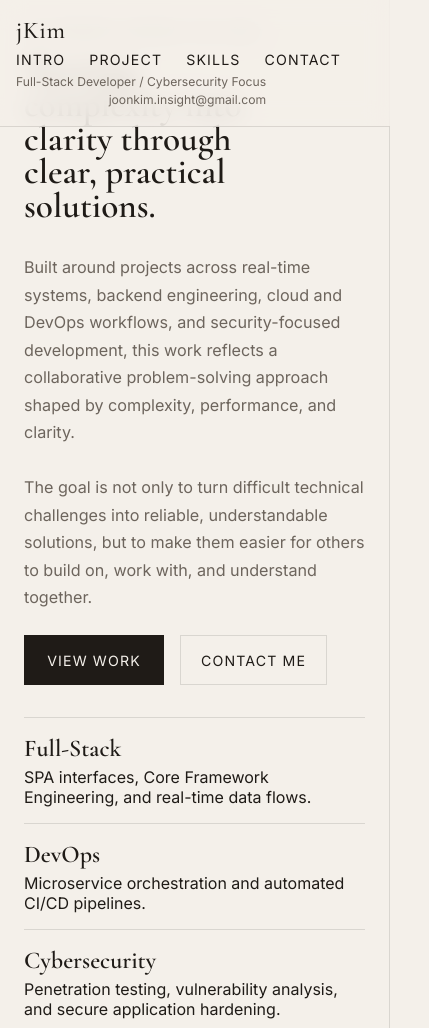
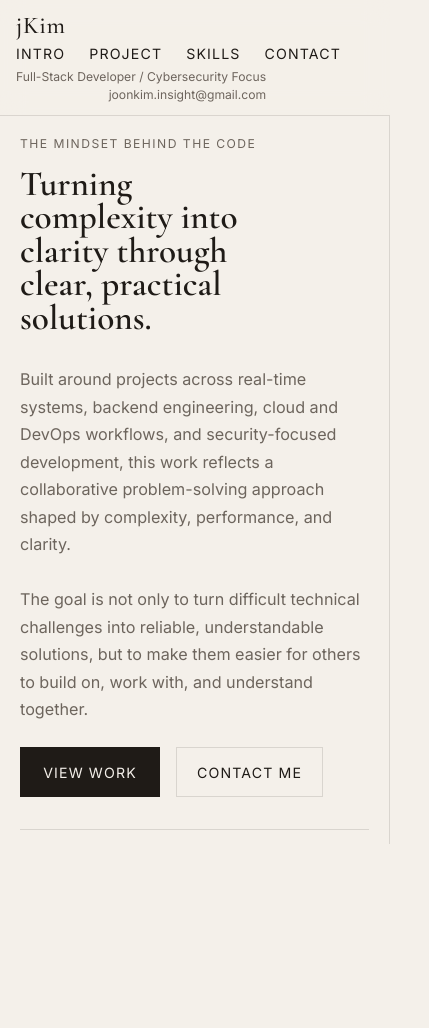
Before and after one commit to kurizma/portfolio, a plain HTML site: page index.html in a window 390 px wide. Shown: the top 1028 px of the page, 429 px wide, since content can reach past the window. After the commit the page ends 844 px from the top, so only its background shows below. Drawn offline with nearby package versions, Linux system fonts and the light colour scheme.

Commit message:
mobile fix

```diff
--- a/assets/css/styles.css
+++ b/assets/css/styles.css
@@ -237,33 +237,63 @@ h2 {
   pointer-events: none;
 }
 
+/* Mobile */
 @media (max-width: 900px) {
+  :root {
+    --header-h: 116px;
+  }
+
+  html,
   body {
-    overflow: auto;
+    height: 100%;
+  }
+
+  html {
+    scroll-padding-top: var(--header-h);
+  }
+
+  body {
+    overflow-x: hidden;
+    overflow-y: auto;
   }
 
   .site-header {
+    position: fixed;
+    inset: 0 0 auto 0;
     grid-template-columns: 1fr;
     gap: 0.35rem;
-    height: auto;
+    height: var(--header-h);
     padding: 1rem;
+    align-content: center;
   }
 
+  .brand,
   .nav,
   .meta {
     justify-self: start;
   }
 
   .horizontal-shell {
-    position: static;
+    position: absolute;
+    top: var(--header-h);
+    left: 0;
+    right: 0;
+    bottom: 0;
     display: block;
-    overflow: visible;
+    overflow-x: hidden;
+    overflow-y: auto;
   }
 
   .panel {
     min-width: 100%;
+    min-height: calc(100dvh - var(--header-h));
     height: auto;
     grid-template-columns: 1fr;
+  }
+
+  .panel__content,
+  .panel__visual {
+    padding: 1.25rem;
   }
 
   .panel__visual {
```
